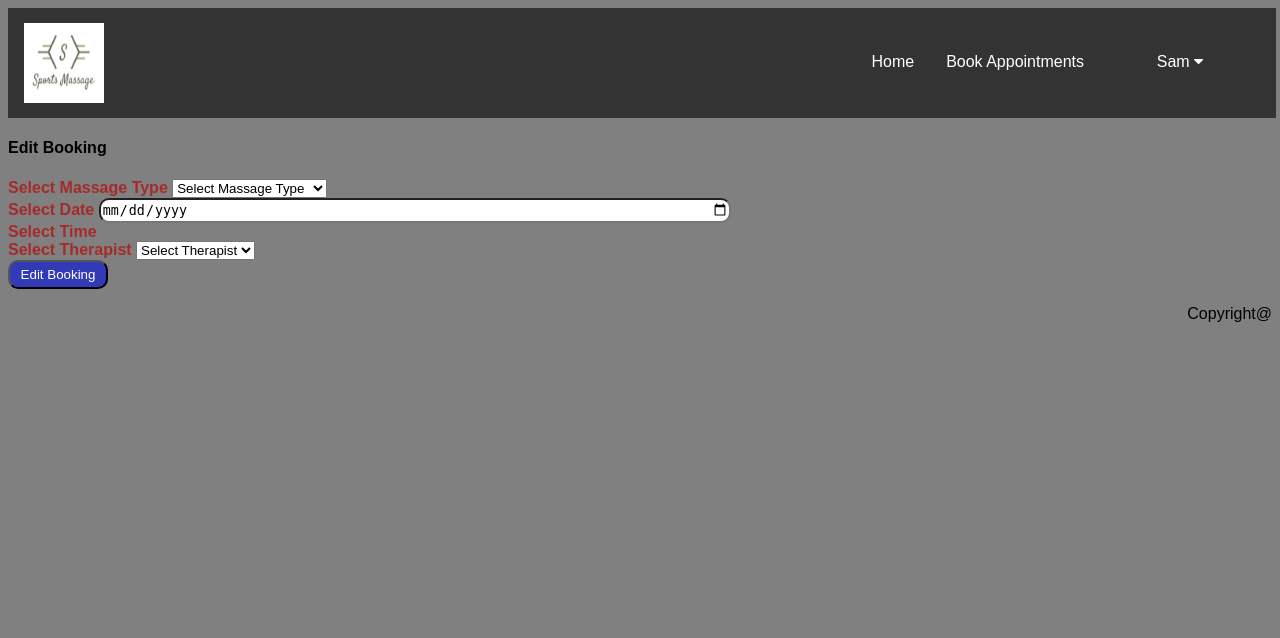
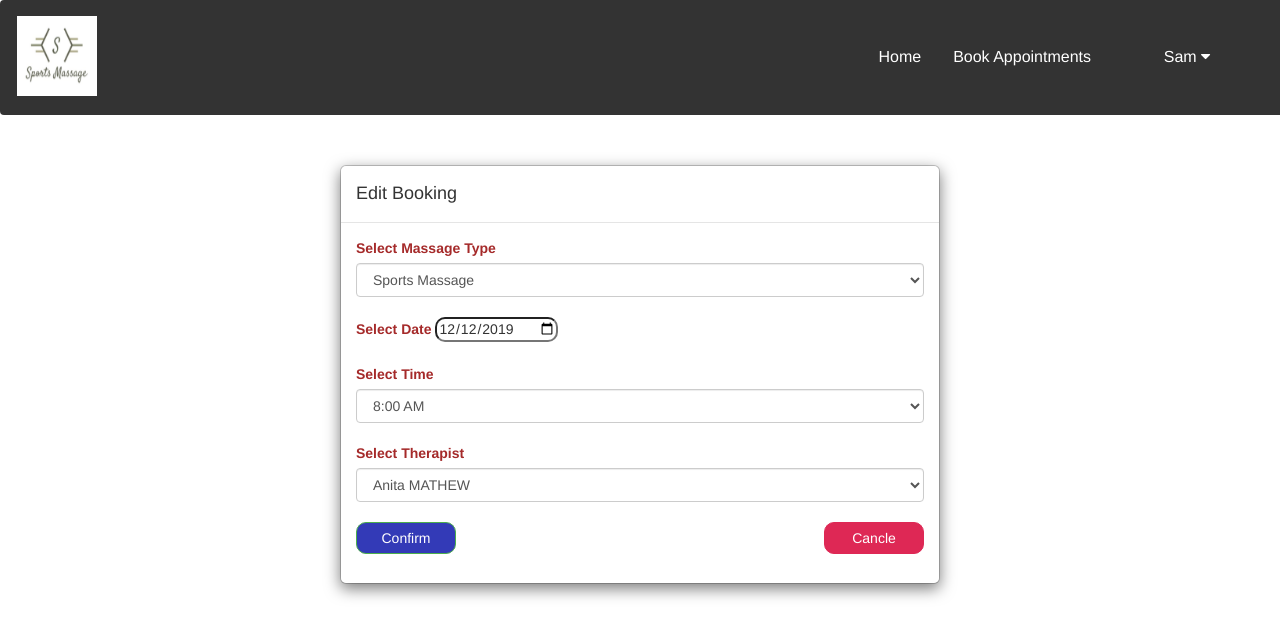
Before and after one commit to AnitaAnnaStephen/COMP606A1P2, a PHP site: page /Edit.php?id=20 in a window 1280 px wide. Shown: the top 638 px of the page. Run offline with PHP 8.4, Linux system fonts and the light colour scheme; a user stored in the database is signed in; data comes from the database, SQL or seed files in the repository; some libraries are stand-ins or nearby versions.

Commit message:
to update booking

```diff
--- a/Assignment1Part3/Edit.php
+++ b/Assignment1Part3/Edit.php
@@ -4,16 +4,26 @@
 require 'dbconnect.php';
 
 $currentDateTime = date('Y-m-d');
-     $bookingid=$_GET["id"];
+$bookingid = $_GET["id"];
 $query = "SELECT * FROM Bookings WHERE BookingId=$bookingid";
 $result = mysqli_query($mysqli, $query);
+$row = mysqli_fetch_array($result);
+$s = $row['ServiceId'];
+$e = $row['EmployeeId'];
+$d = $row['BookedDate'];
+$t = $row['Bookedtime'];
+// var_dump($s);
 ?>
 <html>
+
 <head>
      <title> Edit Booking</title>
+     <link rel="stylesheet" href="https://maxcdn.bootstrapcdn.com/bootstrap/3.4.0/css/bootstrap.min.css">
 </head>
+
 <body>
-    <div id="add_data_Modal" class="modal fade">
+     <div class="container">
+     <div id="add_data_Modal" class="">
           <div class="modal-dialog">
                <div class="modal-content">
                     <div class="modal-header">
@@ -22,43 +32,58 @@
                     </div>
                     <div class="modal-body">
                          <form method="post" id="insert_form">
+
                               <label>Select Massage Type</label>
-                          <select name="MassageType">
-             <option>Select Massage Type</option>
+                              <select name="MassageType" id="MassageType" class="form-control" >
+                                   <!-- <option>Select Massage Type</option> -->
                                    <?php
                                    $sql1 = mysqli_query($mysqli, "SELECT MassageType,ServiceId FROM Services");
 
-             while ($row1 = $sql1->fetch_assoc()){
-                 $service=$row1['MassageType'];
-                 $serviceid=$row1['ServiceId'];
-                 echo "<option value='$service'>$service</option>";
-                 }?>
+                                   while ($row1 = $sql1->fetch_assoc()) {
+                                        $service = $row1['MassageType'];
+                                        $serviceid = $row1['ServiceId'];
+                                        ?>
+                                        <option value='<?php echo $serviceid ?>' <?php if ($serviceid == $s) echo 'selected'; ?>><?php echo $service ?></option>
+                                   <?php } ?>
                               </select>
-
                               <br />
-                          <label>Select Date    </label>
-                          <input type="date" name="BookingDate" id="bookingdate" required="true" min="1900-01-01" title="No past dates." style="width:50%;border-radius:10px;height: 25px;">
+                              <label>Select Date </label>
+                              <input type="date" value="<?php echo $d; ?>"  name="BookedDate" id="bookingdate" required="true" min="1900-01-01" title="No past dates." style="border-radius:10px;height: 25px;">
+                              <br />
                               <br />
                               <label>Select Time</label>
+                              <select name="time" id="time" class="form-control">
+                                   <option value="8:00" <?php if ($t == '08:00:00') echo 'selected'; ?>>8:00 AM</option>
+                                   <option value="8:35" <?php if ($t == '08:35:00') echo 'selected'; ?>>8:35 AM</option>
+                                   <option value="9:10" <?php if ($t == '09:10:00') echo 'selected'; ?>>9:10 AM</option>
+                                   <option value="9:45" <?php if ($t == '09:45:00') echo 'selected'; ?>>9:45 AM</option>
+                              </select>
                               <br />
 
 
                               <label>Select Therapist</label>
-            <select name="employee">
+                              <select name="employee" id="employee" class="form-control">
                                    <option>Select Therapist</option>
                                    <?php
-                $sql2 = mysqli_query($mysqli, "SELECT FirstName,EmployeeId FROM EmployeeDetails WHERE IsAdmin=0");
+                                   $sql2 = mysqli_query($mysqli, "SELECT concat(FirstName,' ',LastName)FirstName,EmployeeDetails.EmployeeId,ServiceId FROM EmployeeDetails , therapistdetails where employeedetails.EmployeeId=therapistdetails.employeeid and IsAdmin=0 and serviceid=" . $s);
 
-             while ($row2 = $sql2->fetch_assoc()){
-                 $employees=$row2['FirstName'];
-                 $employeeid=$row2['EmployeeId'];
-                 echo "<option value='$employeeid'>$employees</option>";
-                 }?>
+                                   while ($row2 = $sql2->fetch_assoc()) {
+                                        $employees = $row2['FirstName'];
+                                        $employeeid = $row2['EmployeeId'];
+                                        ?>
+                                        <option value='<?php echo $employeeid; ?>' <?php if ($e == $employeeid) echo 'selected'; ?>><?php echo $employees; ?></option>";
+                                   <?php } ?>
                               </select>
 
                               <br />
                               <input type="hidden" name="booking_id" id=<?php echo $bookingid; ?> />
-                          <button type="submit" id="btn" name="edit"> Edit Booking</button>
+                              <div class="col-sd-6">
+
+                              <button type="submit" id="btn" name="edit" class="btn btn-success"> Confirm</button>
+
+                              <a href="userhome.php" id="btn" class="btn btn-success"  style="background-color:#de2855;border-color:#de2855;float:right">Cancle</a>
+
+                                   </div>
                          </form>
                     </div>
                     <!-- <div class="modal-footer">
@@ -67,6 +92,24 @@
                </div>
           </div>
      </div>
+                                   </div>
 </body>
-    <?php require("footer.php"); ?>
-    </html>
+<script type="text/javascript" src="http://ajax.googleapis.com/ajax/libs/jquery/1.5.1/jquery.min.js"></script>
+
+<script type="text/javascript">
+     $(document).ready(function() {
+          $("#MassageType").change(function() {
+               var sid = $(this).val();
+               $.ajax({
+                    url:'getUsers.php',
+                    type: 'POST',
+                    data: 'sid='+sid,
+                    success: function(html){
+                         $('#employee').html(html);
+                    //     console.log(html);
+                    }
+               });
+          });
+
+     });
+</script>
```
Lines whose indentation alone changed are shown as unchanged.
